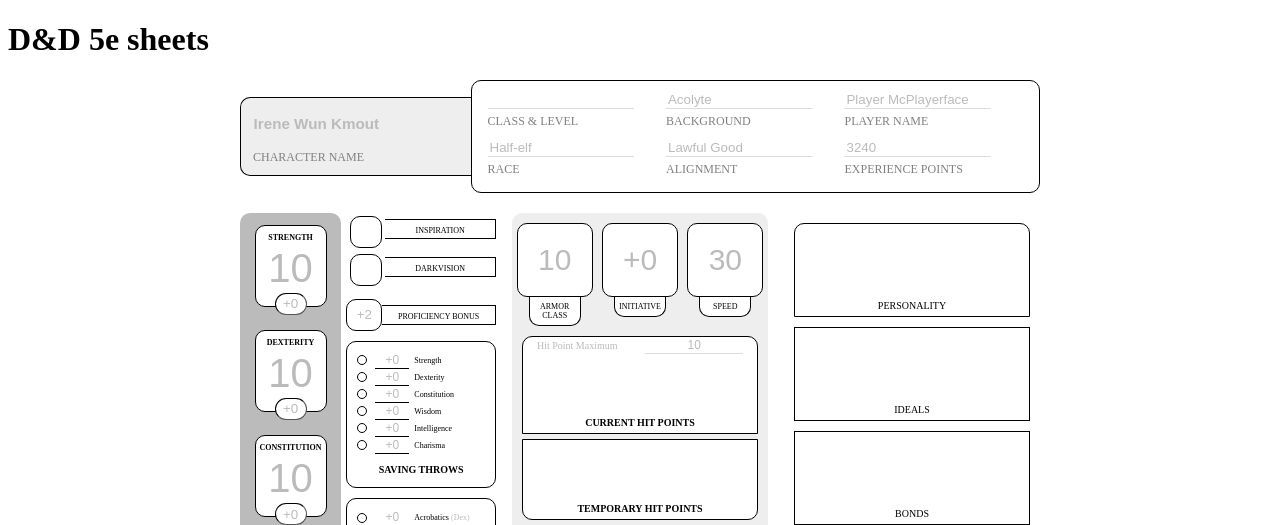
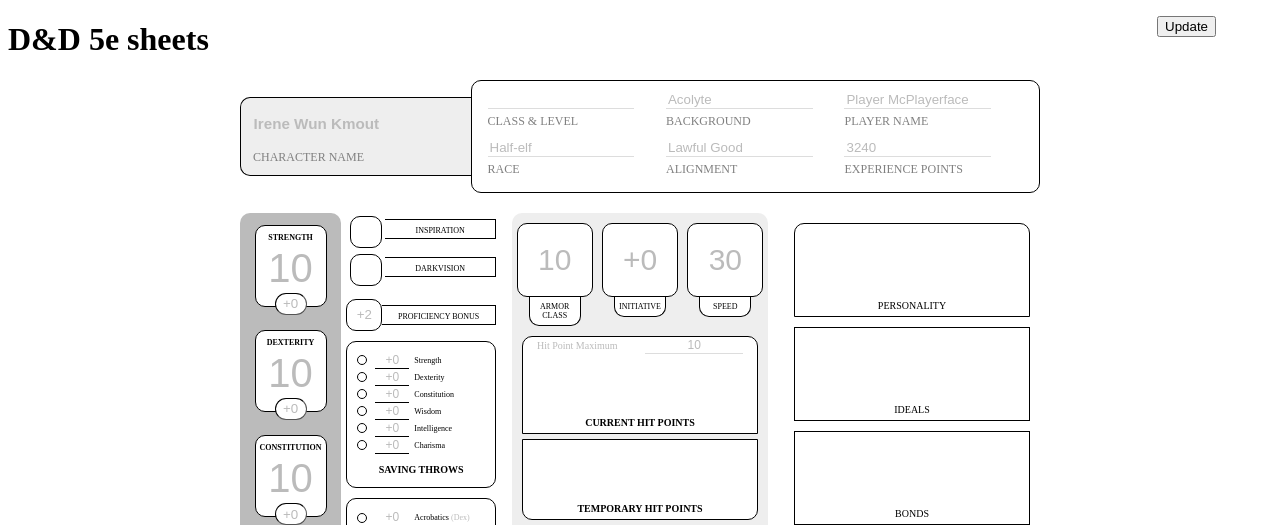
Before and after one commit to brouberol/5esheets, a Flask app: template 5esheets/templates/sheet.html in a window 1280 px wide. Shown: the top 525 px of the page. Run offline with Flask 3, Linux system fonts and the light colour scheme; the template is opened without the code that fills it, so the values that code supplies are empty.

Commit message:
Always display update button

```diff
--- a/5esheets/static/css/style.css
+++ b/5esheets/static/css/style.css
@@ -729,3 +729,9 @@ input[name=charname] {
   font-weight: bold;
   font-size: 0.95rem;
 }
+
+input#updatesheet {
+  position: absolute;
+  top: 2%;
+  right: 5%;
+}
--- a/5esheets/templates/sheet.html
+++ b/5esheets/templates/sheet.html
@@ -7,6 +7,6 @@
 <form class="charsheet" method="post">
     {% include "character.html" %}
     {% include "spells.html" %}
-    <input type="submit" value="Update">
+    <input id="updatesheet" type="submit" value="Update">
 </form>
 {% endblock %}
```
